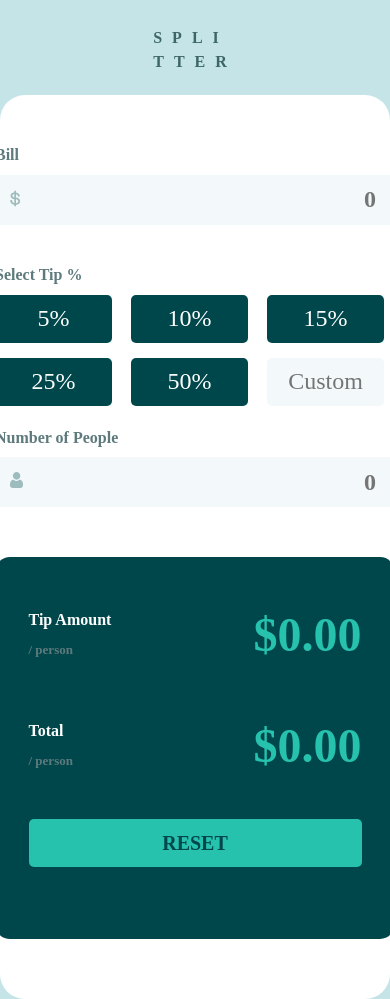
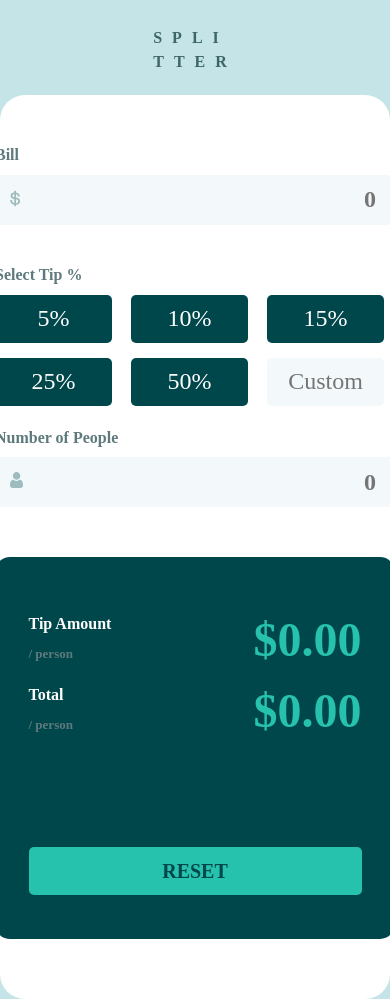
Before and after one commit to JakubStranianek/tip-calculator, a plain HTML site: page index.html in a window 390 px wide. Drawn offline with nearby package versions, Linux system fonts and the light colour scheme.

Commit message:
small details

```diff
--- a/index.html
+++ b/index.html
@@ -53,6 +53,7 @@
         </div>
 
         <div class="main secondPart">
+          <div>
             <div class="contentThird">
               <div>
                 <h2>Tip Amount</h2>
@@ -68,7 +69,7 @@
               </div>
               <h3 id="secondMount">$0.00</h3>
           </div>
-
+          </div>
           <button class="reset" onclick="reset();">RESET</button>
         </div>
 
--- a/style.css
+++ b/style.css
@@ -47,6 +47,8 @@ body {
     background-color: var(--smaragd);
     display: flex;
     flex-direction: column;
+    justify-content: space-around;
+    align-items: center;
 }
 
 .contentFirst {
@@ -65,7 +67,6 @@ body {
     height: 71px;
     display: flex;
     justify-content: space-between;
-    margin-top: 40px;
     margin-right: auto;
     margin-left: auto;
 }
@@ -174,7 +175,6 @@ button:focus {
     width: 333px;
     margin-right: auto;
     margin-left: auto;
-    margin-top: 80px;
 }
 
 .reset:hover {
@@ -218,8 +218,4 @@ input:invalid {
     .firstPart, .secondPart {
         margin-top: 40px;
     }
-
-    .reset {
-        margin-top: 40px;
-    }
 }
```
